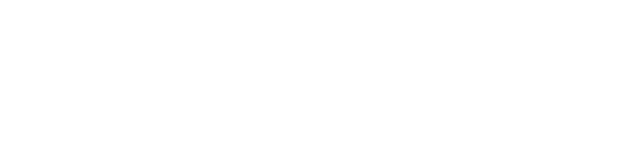
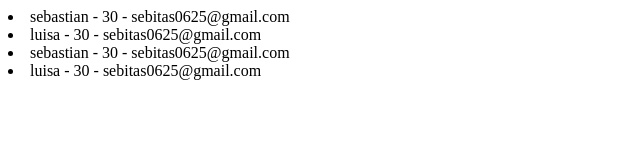
Before and after one commit to juansebastiancardona/Platzi, a website: page Manipulacion_Array_Javascript/cliente/foreach.html in a window 1280 px wide. Shown: the whole page, without its empty margins (0-640 px from the left). Drawn offline with Linux system fonts and the light colour scheme.

Commit message:
calse 1 foreach, queda realizar el reto

```diff
--- a/Manipulacion_Array_Javascript/cliente/foreach.html
+++ b/Manipulacion_Array_Javascript/cliente/foreach.html
@@ -8,10 +8,33 @@
 </head>
 <body>
 
-    <div id="app">
+    <div id="app"> </div>
 
 
-    </div>
+
+    <script>
+
+        const datos = [
+            {nombre: `sebastian` , edad: 30, email: `sebitas0625@gmail.com`},
+            {nombre: `luisa` , edad: 30, email: `sebitas0625@gmail.com`},
+        ];
+        const label= document.getElementById('app');
+
+        // CON EL FOREACH
+
+        datos.forEach(item => {
+            label.innerHTML += `<li> ${item.nombre} - ${item.edad} - ${item.email} </li>`
+
+        });
+
+
+        for (let i =0 ; i < datos.length; i++){
+            const detalle = datos[i];
+        label.innerHTML += `<li> ${detalle.nombre} - ${detalle.edad} - ${detalle.email} </li>`;
+
+        }
+
+    </script>
 
 </body>
 </html>
--- a/Manipulacion_Array_Javascript/foreach.js
+++ b/Manipulacion_Array_Javascript/foreach.js
@@ -5,3 +5,6 @@ for (let i = 0 ; i < productos.length; i++){
     const detalle = productos[i];
     console.log(detalle);
 }
+
+
+productos.forEach( element => console.log( "foreach" + element));
```
